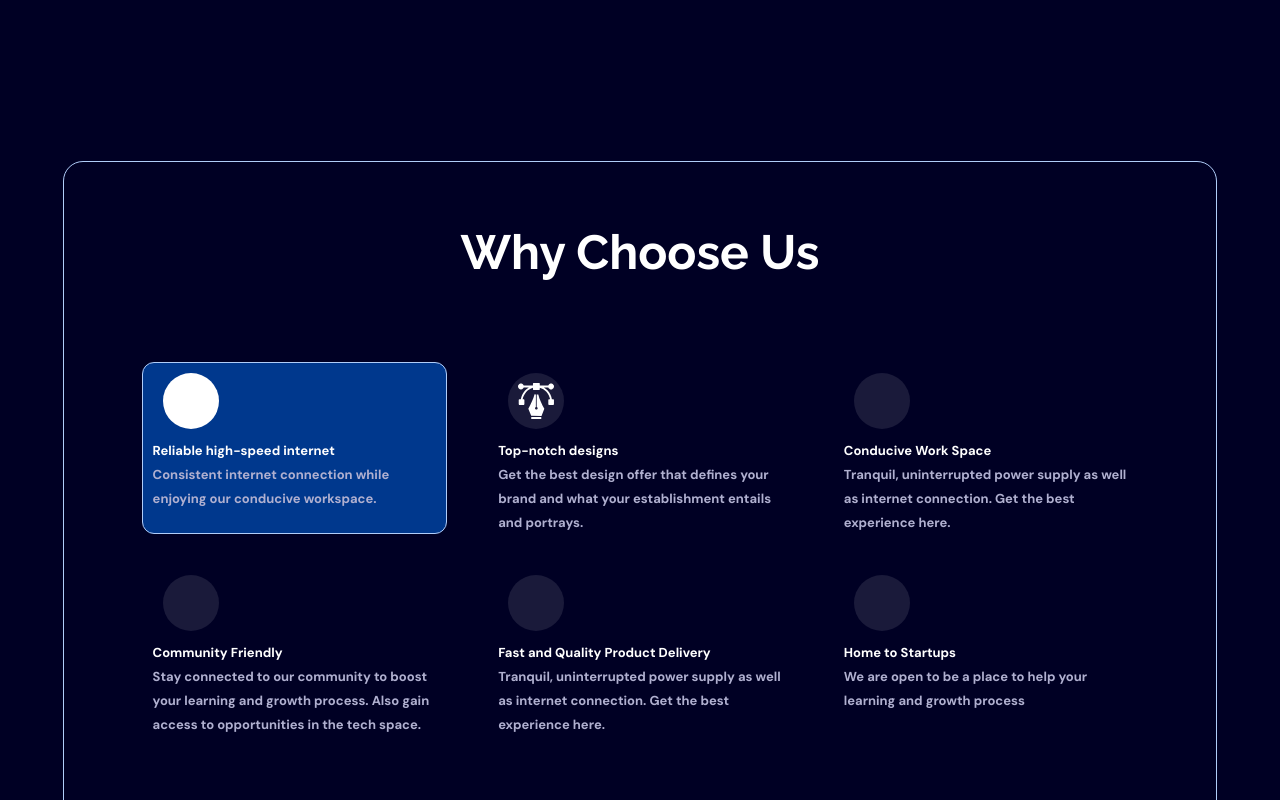
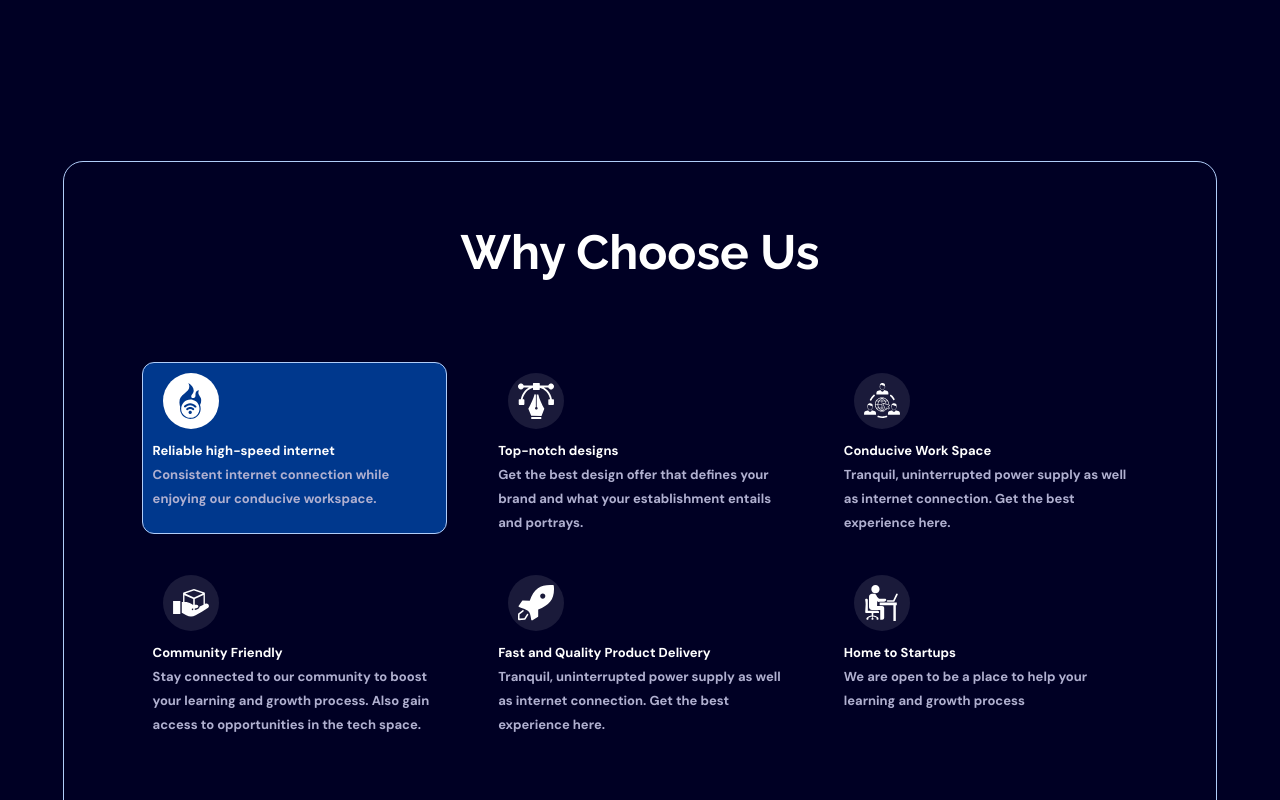
Before and after one commit to Ezeuju/Aflinovate-website, a plain HTML site: page index.html in a window 1280 px wide. In both pictures the pointer is over the element 190 px from the left and 2272 px from the top of the page. Shown: the part 1872-2672 px from the top of the page. Drawn offline with nearby package versions, Linux system fonts and the light colour scheme; files whose address does not match are found by name.

Commit message:
changed the main url from relative to absolute path

```diff
--- a/styling/index.css
+++ b/styling/index.css
@@ -101,7 +101,7 @@ svg.icon:hover {
 }
 
 .vector-one {
-    background-image: url(./assets/hope1.svg);
+    background-image: url(../assets/hope1.svg);
     background-repeat: no-repeat;
     background-size: contain;
     height: 36px;
@@ -119,7 +119,7 @@ svg.icon:hover {
 }
 
 .vector-six {
-    background-image: url(./assets/hope3.svg);
+    background-image: url(../assets/hope3.svg);
     background-repeat: no-repeat;
     background-size: contain;
     height: 36px;
@@ -128,7 +128,7 @@ svg.icon:hover {
 }
 
 .vector-three {
-    background-image: url(./assets/hope4.svg);
+    background-image: url(../assets/hope4.svg);
     background-repeat: no-repeat;
     background-size: contain;
     height: 36px;
@@ -137,7 +137,7 @@ svg.icon:hover {
 }
 
 .vector-four {
-    background-image: url(./assets/hope5.svg);
+    background-image: url(../assets/hope5.svg);
     background-repeat: no-repeat;
     background-size: contain;
     height: 36px;
@@ -146,7 +146,7 @@ svg.icon:hover {
 }
 
 .vector-five {
-    background-image: url(./assets/hope6.svg);
+    background-image: url(../assets/hope6.svg);
     background-repeat: no-repeat;
     background-size: contain;
     height: 36px;
@@ -168,27 +168,27 @@ svg.icon:hover {
 }
 
 .more:hover .vector-one {
-    background-image: url(./assets/real-bock.svg);
+    background-image: url(../assets/real-bock.svg);
 }
 
 .more:hover .vector-two {
-    background-image: url(./assets/two-1.svg);
+    background-image: url(../assets/two-1.svg);
 }
 
 .more:hover .vector-three {
-    background-image: url(./assets/four-1.svg);
+    background-image: url(../assets/four-1.svg);
 }
 
 .more:hover .vector-four {
-    background-image: url(./assets/five-1.svg);
+    background-image: url(../assets/five-1.svg);
 }
 
 .more:hover .vector-five {
-    background-image: url(./assets/six.svg);
+    background-image: url(../assets/six.svg);
 }
 
 .more:hover .vector-six {
-    background-image: url(./assets/six-real.svg);
+    background-image: url(../assets/six-real.svg);
 }
 
 .more:hover .vector-parent {
@@ -504,7 +504,7 @@ a {
     padding-top: 10%;
     position: relative;
     /* height: 140vh; */
-    /* background-image: url(./assets/Ellipse\ 1.png);  */
+    /* background-image: url(../assets/Ellipse\ 1.png);  */
 }
 
 .border {
@@ -641,7 +641,7 @@ a {
 }
 
 .box-one {
-    background-image: url(./assets/Cards\ \(3\).png);
+    background-image: url(../assets/Cards\ \(3\).png);
     background-repeat: no-repeat;
     display: flex;
     background-size: cover;
```
